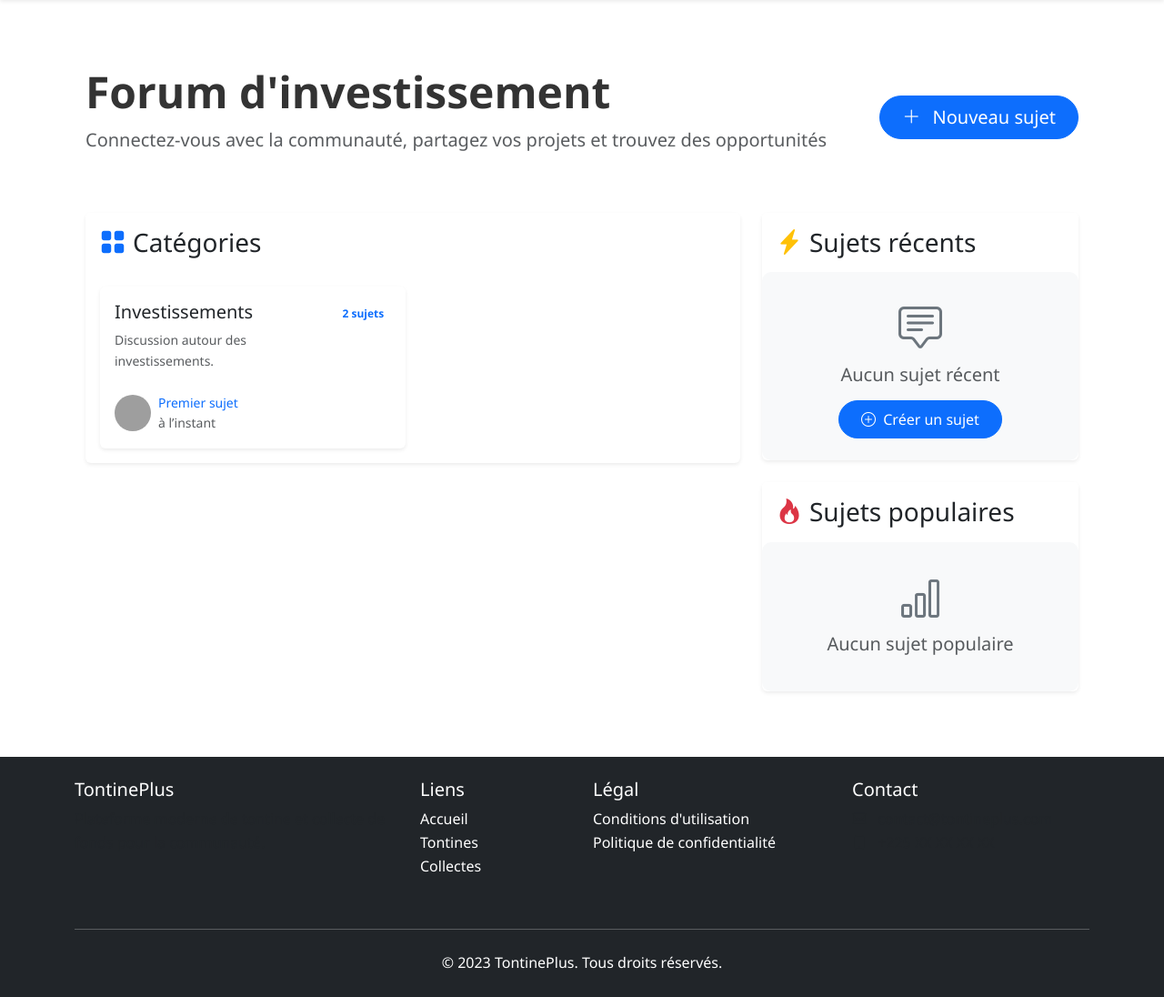
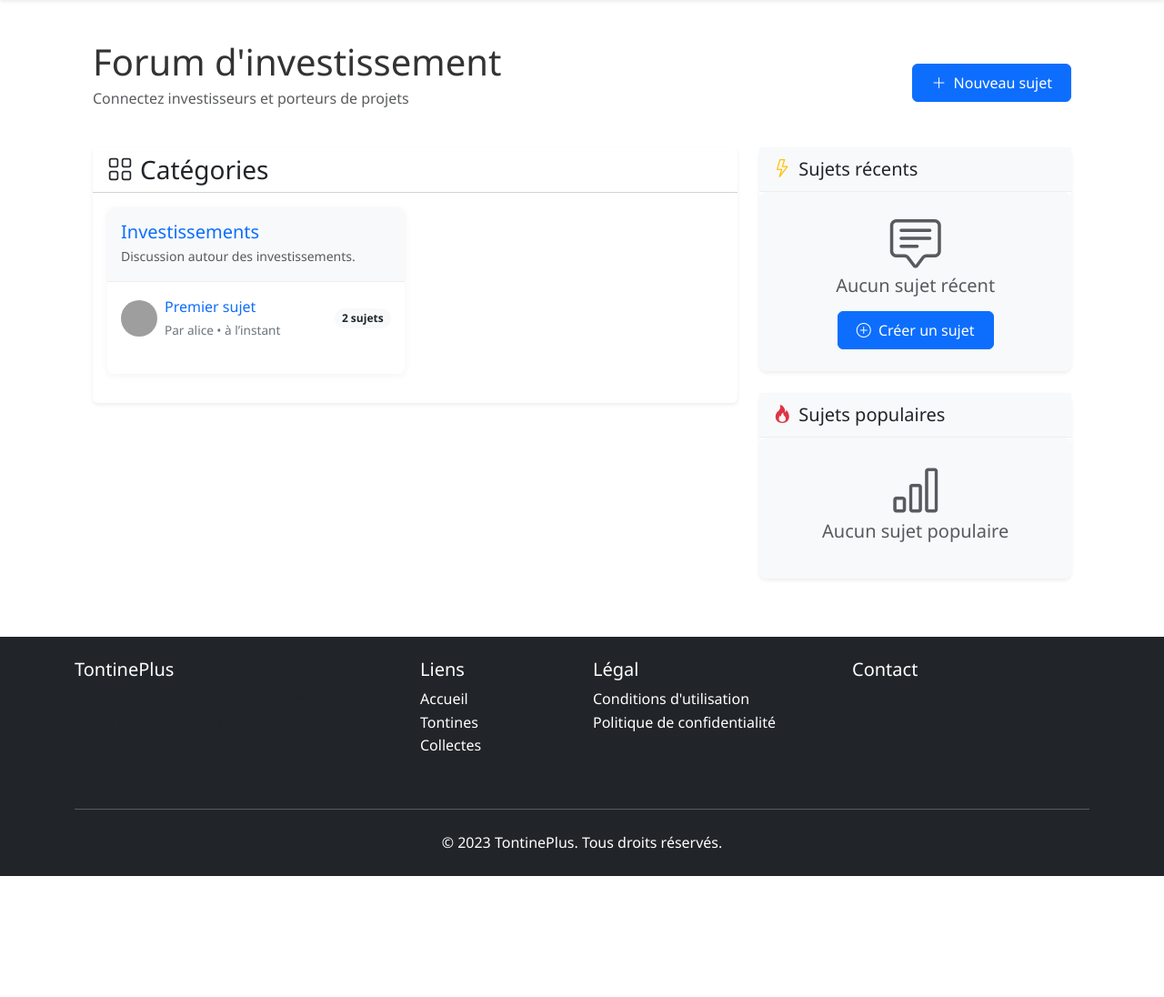
Before and after one commit to himralefort/Tontineplus, a Flask app: page /forum in a window 1280 px wide. Shown: the part 58-1154 px from the top of the page at 91% size. After the commit the page ends 1021 px from the top, so only its background shows below. Run offline with Flask 3, Linux system fonts and the light colour scheme; grey boxes are pictures that could not be loaded.

Commit message:
Update index.html

```diff
--- a/templates/forum/index.html
+++ b/templates/forum/index.html
@@ -4,109 +4,155 @@
 
 {% block extra_css %}
 <style>
+    .forum-container {
+        max-width: 1200px;
+        margin: 0 auto;
+        padding: 20px;
+    }
+
     .category-card {
-        transition: all 0.3s ease;
-        border-left: 4px solid var(--bs-primary);
+        transition: transform 0.2s ease;
+        border-radius: 8px;
+        overflow: hidden;
+        margin-bottom: 20px;
+        box-shadow: 0 2px 10px rgba(0,0,0,0.05);
     }
+
     .category-card:hover {
-        transform: translateY(-3px);
-        box-shadow: 0 10px 20px rgba(0,0,0,0.1);
-    }
-    .topic-card {
-        border-radius: 10px;
-        overflow: hidden;
-        transition: all 0.3s ease;
-    }
-    .topic-card:hover {
-        transform: translateY(-2px);
+        transform: translateY(-5px);
         box-shadow: 0 5px 15px rgba(0,0,0,0.1);
     }
+
+    .category-header {
+        background-color: #f8f9fa;
+        padding: 15px;
+        border-bottom: 1px solid #eee;
+    }
+
+    .category-body {
+        padding: 15px;
+    }
+
+    .topic-list {
+        list-style: none;
+        padding: 0;
+    }
+
+    .topic-item {
+        padding: 12px 0;
+        border-bottom: 1px solid #f0f0f0;
+    }
+
+    .topic-item:last-child {
+        border-bottom: none;
+    }
+
+    .topic-meta {
+        font-size: 0.85rem;
+        color: #6c757d;
+    }
+
     .user-avatar {
         width: 40px;
         height: 40px;
+        border-radius: 50%;
         object-fit: cover;
     }
+
     .stats-badge {
         font-size: 0.75rem;
-        padding: 0.35em 0.65em;
+        padding: 5px 8px;
+        border-radius: 12px;
     }
+
     .empty-state {
-        padding: 3rem;
+        padding: 40px;
         text-align: center;
         background-color: #f8f9fa;
-        border-radius: 10px;
+        border-radius: 8px;
     }
-    .empty-state-icon {
-        font-size: 3rem;
-        color: #6c757d;
-        margin-bottom: 1rem;
+
+    .sidebar-card {
+        margin-bottom: 20px;
+        border-radius: 8px;
+    }
+
+    .sidebar-header {
+        padding: 12px 15px;
+        background-color: #f8f9fa;
+        border-bottom: 1px solid #eee;
+    }
+
+    .trending-topic {
+        padding: 10px 15px;
+        border-bottom: 1px solid #f0f0f0;
+    }
+
+    .trending-topic:last-child {
+        border-bottom: none;
     }
 </style>
 {% endblock %}
 
 {% block content %}
-<div class="container py-5">
+<div class="forum-container">
     <!-- Header avec bouton d'action -->
-    <div class="d-flex flex-column flex-md-row justify-content-between align-items-start align-items-md-center mb-5">
-        <div class="mb-3 mb-md-0">
-            <h1 class="display-5 fw-bold text-gradient-primary">Forum d'investissement</h1>
-            <p class="lead text-muted">Connectez-vous avec la communauté, partagez vos projets et trouvez des opportunités</p>
+    <div class="d-flex justify-content-between align-items-center mb-4">
+        <div>
+            <h1 class="mb-1">Forum d'investissement</h1>
+            <p class="text-muted">Connectez investisseurs et porteurs de projets</p>
         </div>
-        <a href="{{ url_for('new_topic') }}" class="btn btn-primary btn-lg rounded-pill px-4">
-            <i class="bi bi-plus-lg me-2"></i> Nouveau sujet
+        <a href="{{ url_for('new_topic') }}" class="btn btn-primary">
+            <i class="bi bi-plus-lg me-1"></i> Nouveau sujet
         </a>
     </div>
 
-    <div class="row g-4">
+    <div class="row">
         <!-- Colonne principale -->
         <div class="col-lg-8">
-            <!-- Catégories avec design moderne -->
-            <div class="card border-0 shadow-sm mb-4">
-                <div class="card-header bg-white border-0 py-3">
-                    <h3 class="mb-0 d-flex align-items-center">
-                        <i class="bi bi-grid-fill text-primary me-2"></i>
-                        <span>Catégories</span>
+            <!-- Liste des catégories -->
+            <div class="card shadow-sm mb-4">
+                <div class="card-header bg-white">
+                    <h3 class="mb-0">
+                        <i class="bi bi-grid me-2"></i>Catégories
                     </h3>
                 </div>
-                <div class="card-body p-0">
+                <div class="card-body">
                     {% if categories %}
-                        <div class="row row-cols-1 row-cols-md-2 g-3 p-3">
+                        <div class="row">
                             {% for category in categories %}
-                            <div class="col">
-                                <div class="category-card card h-100 border-0 shadow-sm">
-                                    <div class="card-body">
-                                        <div class="d-flex align-items-start">
-                                            <div class="flex-grow-1">
-                                                <h5 class="mb-2">
+                            <div class="col-md-6 mb-3">
+                                <div class="category-card card h-100">
+                                    <div class="category-header">
+                                        <h5 class="mb-1">
                                             <a href="{{ url_for('forum_category', category_slug=category.slug) }}"
-                                                       class="text-decoration-none text-dark stretched-link">
+                                               class="text-decoration-none">
                                                 {{ category.name }}
                                             </a>
                                         </h5>
-                                                <p class="text-muted small mb-3">{{ category.description }}</p>
+                                        <p class="text-muted small mb-0">{{ category.description }}</p>
                                     </div>
-                                            <div class="flex-shrink-0 ms-3">
-                                                <span class="badge bg-primary-light text-primary rounded-pill stats-badge">
+                                    <div class="category-body">
+                                        {% if category.last_topic %}
+                                        <div class="d-flex align-items-center">
+                                            <img src="{{ category.last_topic.user.profile_picture_url }}"
+                                                 class="user-avatar me-2"
+                                                 alt="{{ category.last_topic.user.username }}">
+                                            <div class="flex-grow-1">
+                                                <a href="{{ url_for('forum_topic', category_slug=category.slug, topic_slug=category.last_topic.slug) }}"
+                                                   class="d-block text-truncate">
+                                                    {{ category.last_topic.title }}
+                                                </a>
+                                                <small class="topic-meta">
+                                                    Par {{ category.last_topic.user.username }} • {{ category.last_topic.updated_at|time_ago }}
+                                                </small>
+                                            </div>
+                                            <span class="badge bg-light text-dark stats-badge">
                                                 {{ category.topics_count }} sujets
                                             </span>
                                         </div>
-                                        </div>
-
-                                        {% if category.last_topic %}
-                                        <div class="d-flex align-items-center mt-2">
-                                            <img src="{{ category.last_topic.user.profile_picture_url }}"
-                                                 class="rounded-circle user-avatar me-2"
-                                                 alt="{{ category.last_topic.user.username }}">
-                                            <div class="small">
-                                                <span class="d-block text-truncate">
-                                                    <a href="{{ url_for('forum_topic', category_slug=category.slug, topic_slug=category.last_topic.slug) }}"
-                                                       class="text-decoration-none">
-                                                        {{ category.last_topic.title|truncate(30) }}
-                                                    </a>
-                                                </span>
-                                                <span class="text-muted">{{ category.last_topic.updated_at|time_ago }}</span>
-                                            </div>
-                                        </div>
+                                        {% else %}
+                                        <div class="text-muted small">Aucun sujet récent</div>
                                         {% endif %}
                                     </div>
                                 </div>
@@ -115,10 +161,10 @@
                         </div>
                     {% else %}
                         <div class="empty-state">
-                            <i class="bi bi-grid empty-state-icon"></i>
+                            <i class="bi bi-grid display-4 text-muted mb-3"></i>
                             <h5 class="text-muted mb-3">Aucune catégorie disponible</h5>
                             {% if current_user.admin %}
-                            <a href="#" class="btn btn-primary rounded-pill px-4">
+                            <a href="#" class="btn btn-primary">
                                 <i class="bi bi-plus-circle me-1"></i> Créer une catégorie
                             </a>
                             {% endif %}
@@ -131,52 +177,45 @@
         <!-- Sidebar -->
         <div class="col-lg-4">
             <!-- Sujets récents -->
-            <div class="card border-0 shadow-sm mb-4">
-                <div class="card-header bg-white border-0 py-3">
-                    <h3 class="mb-0 d-flex align-items-center">
-                        <i class="bi bi-lightning-charge-fill text-warning me-2"></i>
-                        <span>Sujets récents</span>
-                    </h3>
+            <div class="sidebar-card card shadow-sm">
+                <div class="sidebar-header">
+                    <h5 class="mb-0">
+                        <i class="bi bi-lightning text-warning me-2"></i>Sujets récents
+                    </h5>
                 </div>
                 <div class="card-body p-0">
                     {% if recent_topics %}
                         <div class="list-group list-group-flush">
                             {% for topic in recent_topics %}
                             <a href="{{ url_for('forum_topic', category_slug=topic.category.slug, topic_slug=topic.slug) }}"
-                               class="list-group-item list-group-item-action border-0 py-3">
+                               class="list-group-item list-group-item-action">
                                 <div class="d-flex align-items-center">
-                                    <div class="flex-shrink-0">
                                     <img src="{{ topic.user.profile_picture_url }}"
-                                             class="rounded-circle user-avatar me-3"
+                                         class="user-avatar me-3"
                                          alt="{{ topic.user.username }}">
+                                    <div class="flex-grow-1">
+                                        <h6 class="mb-1">{{ topic.title|truncate(40) }}</h6>
+                                        <small class="topic-meta">
+                                            {{ topic.user.username }} • {{ topic.created_at|time_ago }}
+                                        </small>
                                     </div>
-                                    <div class="flex-grow-1">
-                                        <h6 class="mb-1">{{ topic.title|truncate(50) }}</h6>
-                                        <div class="d-flex align-items-center small text-muted">
-                                            <span class="me-2">{{ topic.user.username }}</span>
-                                            <span class="me-2">•</span>
-                                            <span>{{ topic.created_at|time_ago }}</span>
-                                        </div>
-                                    </div>
-                                    <div class="flex-shrink-0">
-                                        <span class="badge bg-primary-light text-primary stats-badge">
-                                            {{ topic.posts_count }} <i class="bi bi-chat-left-text"></i>
+                                    <span class="badge bg-light text-dark stats-badge">
+                                        {{ topic.posts_count }}
                                     </span>
-                                    </div>
                                 </div>
                             </a>
                             {% endfor %}
                         </div>
-                        <div class="card-footer bg-white border-0 py-3">
-                            <a href="#" class="btn btn-outline-primary btn-sm w-100">
-                                Voir plus de sujets <i class="bi bi-arrow-right ms-1"></i>
+                        <div class="card-footer bg-white text-center">
+                            <a href="#" class="btn btn-sm btn-outline-primary">
+                                Voir plus <i class="bi bi-arrow-right ms-1"></i>
                             </a>
                         </div>
                     {% else %}
                         <div class="empty-state py-4">
-                            <i class="bi bi-chat-square-text empty-state-icon"></i>
+                            <i class="bi bi-chat-square-text display-4 text-muted mb-3"></i>
                             <h5 class="text-muted mb-3">Aucun sujet récent</h5>
-                            <a href="{{ url_for('new_topic') }}" class="btn btn-primary rounded-pill px-4">
+                            <a href="{{ url_for('new_topic') }}" class="btn btn-primary">
                                 <i class="bi bi-plus-circle me-1"></i> Créer un sujet
                             </a>
                         </div>
@@ -185,28 +224,25 @@
             </div>
 
             <!-- Sujets populaires -->
-            <div class="card border-0 shadow-sm">
-                <div class="card-header bg-white border-0 py-3">
-                    <h3 class="mb-0 d-flex align-items-center">
-                        <i class="bi bi-fire text-danger me-2"></i>
-                        <span>Sujets populaires</span>
-                    </h3>
+            <div class="sidebar-card card shadow-sm mt-4">
+                <div class="sidebar-header">
+                    <h5 class="mb-0">
+                        <i class="bi bi-fire text-danger me-2"></i>Sujets populaires
+                    </h5>
                 </div>
                 <div class="card-body p-0">
                     {% if popular_topics %}
                         <div class="list-group list-group-flush">
                             {% for topic in popular_topics %}
                             <a href="{{ url_for('forum_topic', category_slug=topic.category.slug, topic_slug=topic.slug) }}"
-                               class="list-group-item list-group-item-action border-0 py-3">
+                               class="list-group-item list-group-item-action">
                                 <div class="d-flex align-items-center">
-                                    <div class="flex-shrink-0 me-3">
-                                        <span class="badge bg-danger rounded-pill stats-badge">
+                                    <span class="badge bg-danger me-3 stats-badge">
                                         {{ topic.views }} <i class="bi bi-eye"></i>
                                     </span>
-                                    </div>
                                     <div class="flex-grow-1">
-                                        <h6 class="mb-0">{{ topic.title|truncate(40) }}</h6>
-                                        <small class="text-muted">{{ topic.category.name }}</small>
+                                        <h6 class="mb-0">{{ topic.title|truncate(30) }}</h6>
+                                        <small class="topic-meta">{{ topic.category.name }}</small>
                                     </div>
                                 </div>
                             </a>
@@ -214,7 +250,7 @@
                         </div>
                     {% else %}
                         <div class="empty-state py-4">
-                            <i class="bi bi-bar-chart empty-state-icon"></i>
+                            <i class="bi bi-bar-chart display-4 text-muted mb-3"></i>
                             <h5 class="text-muted mb-3">Aucun sujet populaire</h5>
                         </div>
                     {% endif %}
```
Lines whose indentation alone changed are shown as unchanged.
